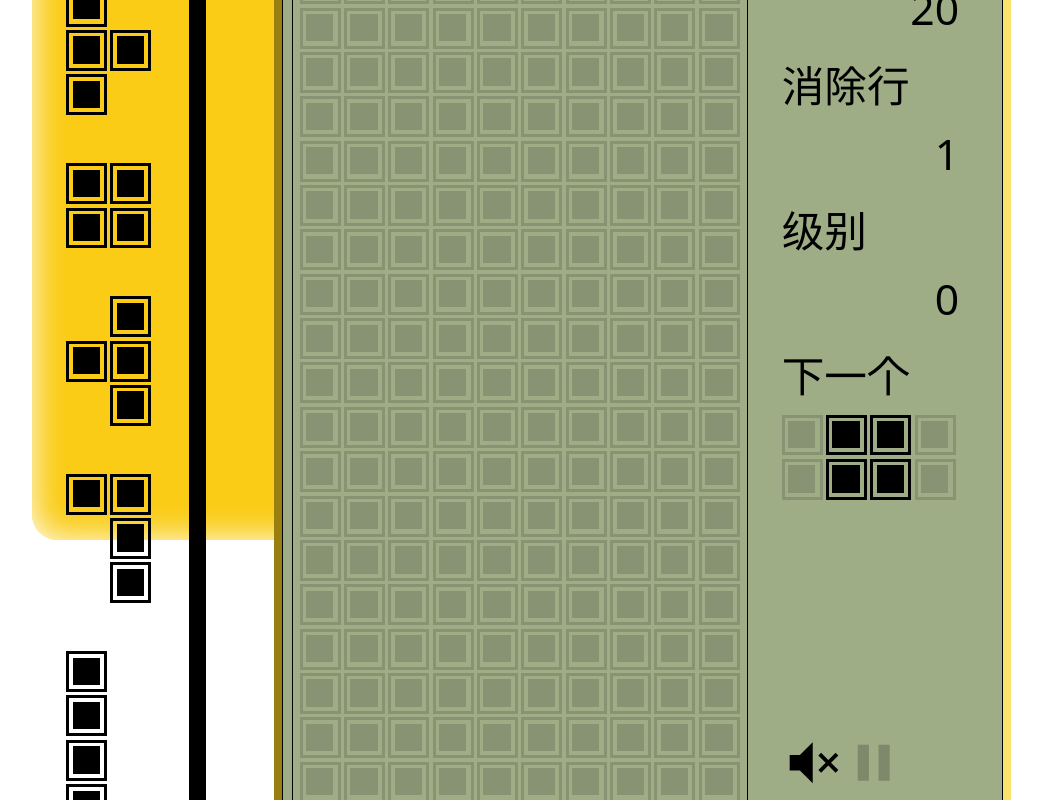
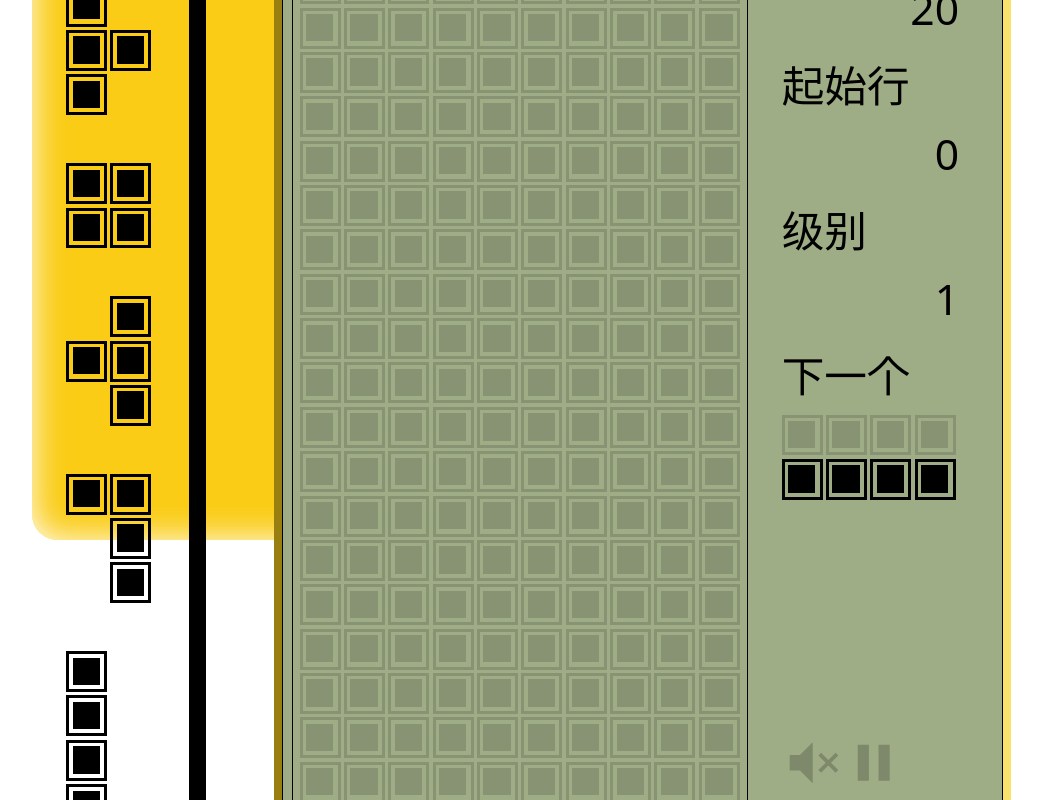
Before and after one commit to xiao-T/react-hook-tetris, a React (Create React App) app: page / in a window 1280 px wide. Shown: the part 260-1060 px from the top of the page, without its empty margins (233-1275 px from the left). Built offline with nearby package versions, Linux system fonts and the light colour scheme.

Commit message:
feat: panel events

```diff
--- a/src/App.tsx
+++ b/src/App.tsx
@@ -1,13 +1,17 @@
-import React from "react";
+import React, { useReducer } from "react";
 import Panel from "./components/Panel";
 import Main from "./components/Main";
+import GameContext, { reducer, initState } from "./store";
 
 function App() {
+  const [state, dispatch] = useReducer(reducer, initState);
   return (
-    <div className="mx-auto my-0 flex h-screen w-screen max-w-[750px] flex-col justify-around rounded-xl bg-yellow-400 py-8 shadow-container">
-      <Main />
-      <Panel />
-    </div>
+    <GameContext.Provider value={{ ...state, dispatch }}>
+      <div className="mx-auto my-0 flex h-screen w-screen max-w-[750px] flex-col justify-around rounded-xl bg-yellow-400 py-8 shadow-container">
+        <Main />
+        <Panel />
+      </div>
+    </GameContext.Provider>
   );
 }
 
--- a/src/components/GameScreen/index.tsx
+++ b/src/components/GameScreen/index.tsx
@@ -11,7 +11,7 @@ const GameScreen = (props: Props) => {
   return (
     <div className="relative mx-4 flex-1 border-[0.5rem] border-black border-t-[transparent] py-8">
       <Header />
-      <div className="border-r-[#987f0f #fae36c #fae36c #987f0f] mx-8 border-[0.25rem] border-b-[#fae36c] border-l-[#987f0f] border-r-[#fae36c] border-t-[#987f0f]">
+      <div className="mx-8 border-[0.25rem] border-b-[#fae36c] border-l-[#987f0f] border-r-[#fae36c] border-t-[#987f0f]">
         <div className="flex border border-black bg-[#9ead86] p-1">
           <GameLive />
           <Status />
--- a/src/components/Icon/index.tsx
+++ b/src/components/Icon/index.tsx
@@ -16,10 +16,10 @@ const Icon: FC<Props> = ({
   active = true,
   animate = false,
 }) => {
-  let opacityClassName = "opacity-1";
+  let opacityClassName = "opacity-100";
   let animateClassName = "";
   if (!active) {
-    opacityClassName = "opacity-0.2";
+    opacityClassName = "opacity-20";
   }
   if (animate) {
     animateClassName = "animate-flash";
--- a/src/components/NextBlock/index.tsx
+++ b/src/components/NextBlock/index.tsx
@@ -12,7 +12,7 @@ const xy = {
   T: [0, 0],
 };
 
-const blockShape = {
+export const blockShape = {
   I: [[1, 1, 1, 1]],
   L: [
     [0, 0, 1],
@@ -43,12 +43,12 @@ const empty = [
   [0, 0, 0, 0],
   [0, 0, 0, 0],
 ];
-type ShapeType = keyof typeof blockShape;
+export type ShapeType = keyof typeof blockShape;
 type Props = {
   type?: ShapeType;
 };
 const NextBlock: FC<Props> = ({ type }): JSX.Element => {
-  let mergedShape: number[][] = empty;
+  const mergedShape: number[][] = empty.map((item) => [...item]);
   if (type) {
     blockShape[type].forEach((item, index) => {
       item.forEach((subItem, subIndex) => {
--- a/src/components/Status/Item.tsx
+++ b/src/components/Status/Item.tsx
@@ -3,21 +3,21 @@ import React, { FC } from "react";
 
 type Props = {
   label: string;
-  value?: string;
+  value?: number;
   render?: () => JSX.Element;
 };
 
 const StatusItem: FC<Props> = ({ label, value, render }) => {
-  if (!value && typeof render !== "function") {
+  if (isNaN(value as number) && typeof render !== "function") {
     throw Error("The parameters `value` and `render` must have one!");
   }
-  if (value && typeof render === "function") {
+  if (!isNaN(value as number) && typeof render === "function") {
     throw Error("The parameters `value` and `render` can only have one!");
   }
   return (
     <div className="mb-2 flex flex-col text-xl">
       <span className="font mb-1">{label}</span>
-      {!!value && <span className="text-right">{value}</span>}
+      {!isNaN(value as number) && <span className="text-right">{value}</span>}
       {typeof render === "function" && render()}
     </div>
   );
--- a/src/components/Status/index.tsx
+++ b/src/components/Status/index.tsx
@@ -1,23 +1,35 @@
 // game status
-import React, { FC } from "react";
+import React, { FC, useContext } from "react";
 import StatusItem from "./Item";
 import Icon from "../Icon";
 import NextBlock from "../NextBlock";
+import GameContext from "../../store";
 
 type Props = {};
 
 const Status: FC<Props> = () => {
+  const { pause, mute, nextShape, level, startLine, gameStatus } =
+    useContext(GameContext);
   return (
     <div className="mx-4 flex w-full flex-col">
       <div className="flex-1">
-        <StatusItem label="得分" value="20" />
-        <StatusItem label="消除行" value="1" />
-        <StatusItem label="级别" value="0" />
-        <StatusItem label="下一个" render={() => <NextBlock type="O" />} />
+        <StatusItem label="得分" value={20} />
+        {gameStatus === "ing" && <StatusItem label="消除行" value={1} />}
+        {gameStatus === "unstarted" && (
+          <>
+            <StatusItem label="起始行" value={startLine} />
+            <StatusItem label="级别" value={level} />
+          </>
+        )}
+
+        <StatusItem
+          label="下一个"
+          render={() => <NextBlock type={nextShape} />}
+        />
       </div>
       <div className="mb-2 flex">
-        <Icon active={false} name="No Sound" />
-        <Icon name="Pause" animate />
+        <Icon name="No Sound" active={mute} />
+        <Icon name="Pause" active={false} animate={pause} />
       </div>
     </div>
   );
--- /dev/null
+++ b/src/store/index.ts
@@ -0,0 +1,82 @@
+// game store
+
+import { createContext, Dispatch } from "react";
+import { ShapeType } from "../components/NextBlock";
+import { getNextBlockShape, MinLevel, MinStartLine } from "../units";
+import level from "./level";
+import startLine from "./startLine";
+
+export type TState = {
+  gameStatus?: "done" | "ing" | "unstarted";
+  pause?: boolean;
+  mute?: boolean;
+  nextShape?: ShapeType;
+  level?: number;
+  startLine?: number;
+};
+export const initState: TState = {
+  gameStatus: "unstarted",
+  pause: false,
+  mute: false,
+  nextShape: "I",
+  level: MinLevel,
+  startLine: MinStartLine,
+};
+
+type TLevel = "AddLevel" | "ReduceLevel";
+type TStartLine = "AddStartLine" | "ReduceStartLine";
+type TAction = {
+  type: "Pause" | "Mute" | "Next" | "Start" | TLevel | TStartLine;
+  payload?: TState;
+};
+
+export const reducer = (state = initState, action: TAction) => {
+  const { payload = initState, type } = action;
+  const newState = Object.assign(
+    {},
+    {
+      ...state,
+      ...payload,
+    }
+  );
+  switch (type) {
+    case "Pause": {
+      return newState;
+    }
+    case "Mute": {
+      return newState;
+    }
+    case "Next": {
+      const nextShape = getNextBlockShape();
+      state.nextShape = nextShape;
+      return {
+        ...state,
+        nextShape,
+      };
+    }
+    case "AddLevel": {
+      return level.add(state);
+    }
+    case "ReduceLevel": {
+      return level.reduce(state);
+    }
+    case "AddStartLine": {
+      return startLine.add(state);
+    }
+    case "ReduceStartLine": {
+      return startLine.reduce(state);
+    }
+    default:
+      return state;
+  }
+};
+
+const GameContext = createContext<
+  TState & {
+    dispatch: Dispatch<TAction>;
+  }
+>({
+  ...initState,
+  dispatch: () => {},
+});
+export default GameContext;
--- /dev/null
+++ b/src/store/level.ts
@@ -0,0 +1,33 @@
+// game level handler
+
+import { TState } from "./index";
+import { MaxLevel, MinLevel } from "../units";
+
+const level = {
+  add: (state: TState): TState => {
+    let { level = MinLevel } = state;
+    if (level === MaxLevel) {
+      level = MinLevel;
+    } else {
+      level++;
+    }
+    return {
+      ...state,
+      level,
+    };
+  },
+  reduce: (state: TState): TState => {
+    let { level = MinLevel } = state;
+    if (level === MinLevel) {
+      level = MaxLevel;
+    } else {
+      level--;
+    }
+    return {
+      ...state,
+      level,
+    };
+  },
+};
+
+export default level;
--- /dev/null
+++ b/src/store/startLine.ts
@@ -0,0 +1,33 @@
+// game start line handler
+
+import { TState } from "./index";
+import { MaxStartLine, MinStartLine } from "../units";
+
+const startLine = {
+  add: (state: TState): TState => {
+    let { startLine = MinStartLine } = state;
+    if (startLine === MaxStartLine) {
+      startLine = MinStartLine;
+    } else {
+      startLine++;
+    }
+    return {
+      ...state,
+      startLine,
+    };
+  },
+  reduce: (state: TState): TState => {
+    let { startLine = MinStartLine } = state;
+    if (startLine === MinStartLine) {
+      startLine = MaxStartLine;
+    } else {
+      startLine--;
+    }
+    return {
+      ...state,
+      startLine,
+    };
+  },
+};
+
+export default startLine;
--- /dev/null
+++ b/src/units.ts
@@ -0,0 +1,14 @@
+// common functions
+
+import { ShapeType, blockShape } from "./components/NextBlock";
+
+export const getNextBlockShape = (): ShapeType => {
+  const keys = Object.keys(blockShape);
+  return keys[Math.floor(Math.random() * keys.length)] as ShapeType;
+};
+// game level
+export const MaxLevel = 6;
+export const MinLevel = 1;
+// start line
+export const MaxStartLine = 10;
+export const MinStartLine = 0;
```
Also changed, not shown: src/components/Panel/index.tsx (+43 -28 lines).
